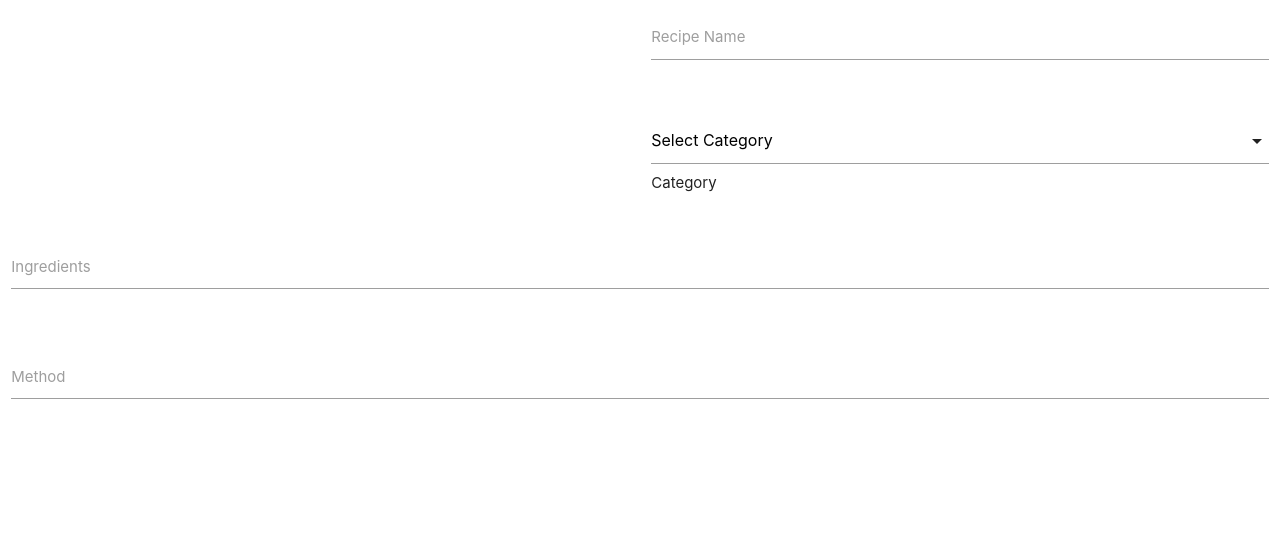
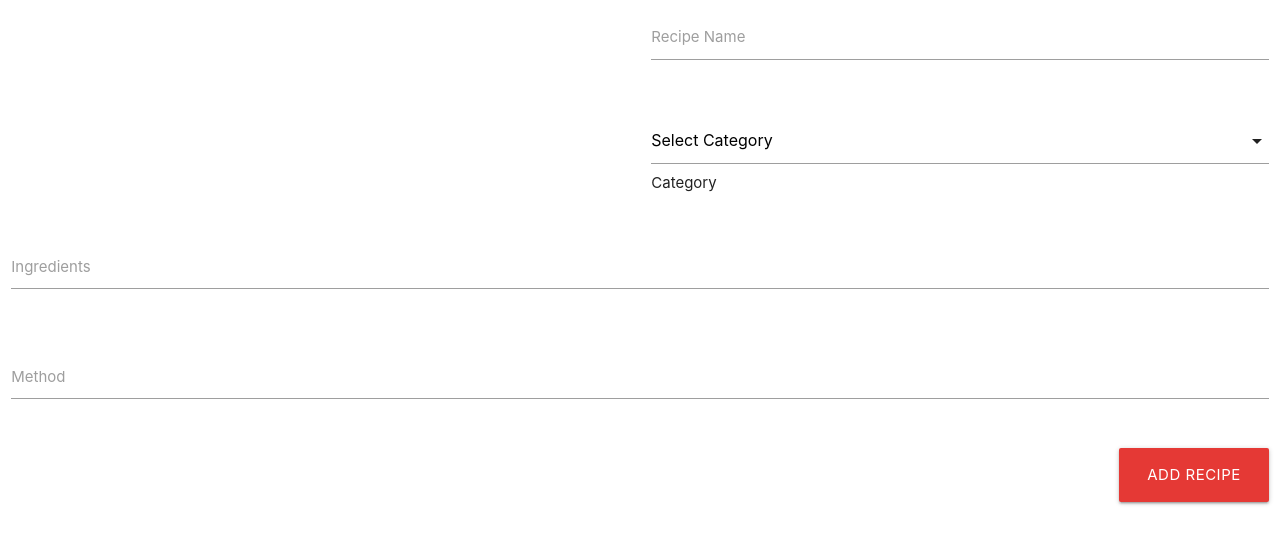
Before and after one commit to Code-Institute-Submissions/ms_project_3-1, a Flask app: page /add_recipe in a window 1280 px wide. Shown: the part 160-704 px from the top of the page. Run offline with Flask 2, Linux system fonts and the light colour scheme; data that the repository does not hold is empty; some libraries are stand-ins or nearby versions.

Commit message:
Add submit button to add_recipe.html

```diff
--- a/templates/add_recipe.html
+++ b/templates/add_recipe.html
@@ -34,6 +34,11 @@
                     <label for="method">Method</label>
                 </div>
             </div>
+            <div class ="row">
+                <div class="col s12 right-align">
+                    <button type="submit" class="btn-large red darken-1">Add Recipe</button>
+                </div>
+            </div>
         </form>
     </div>
 
```
